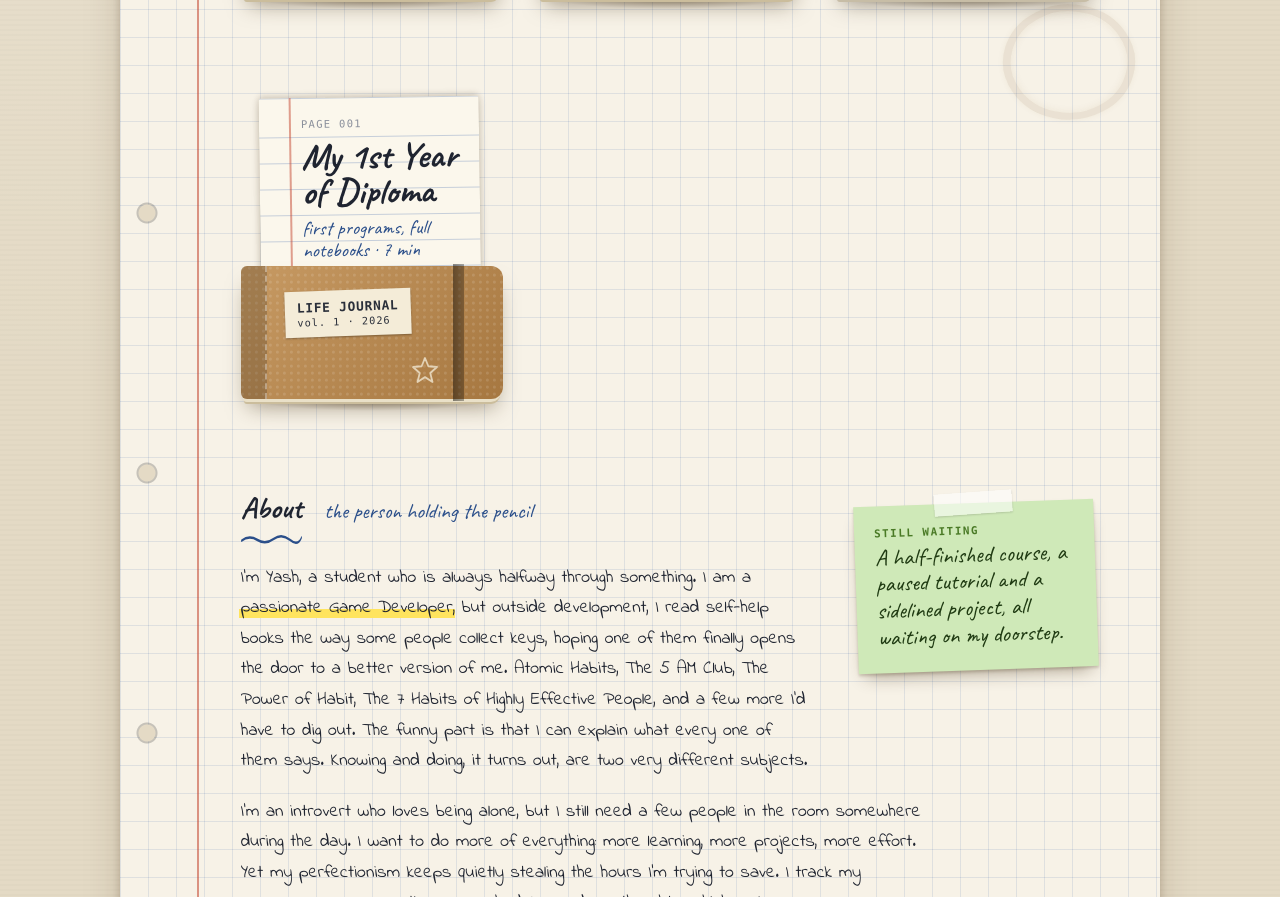
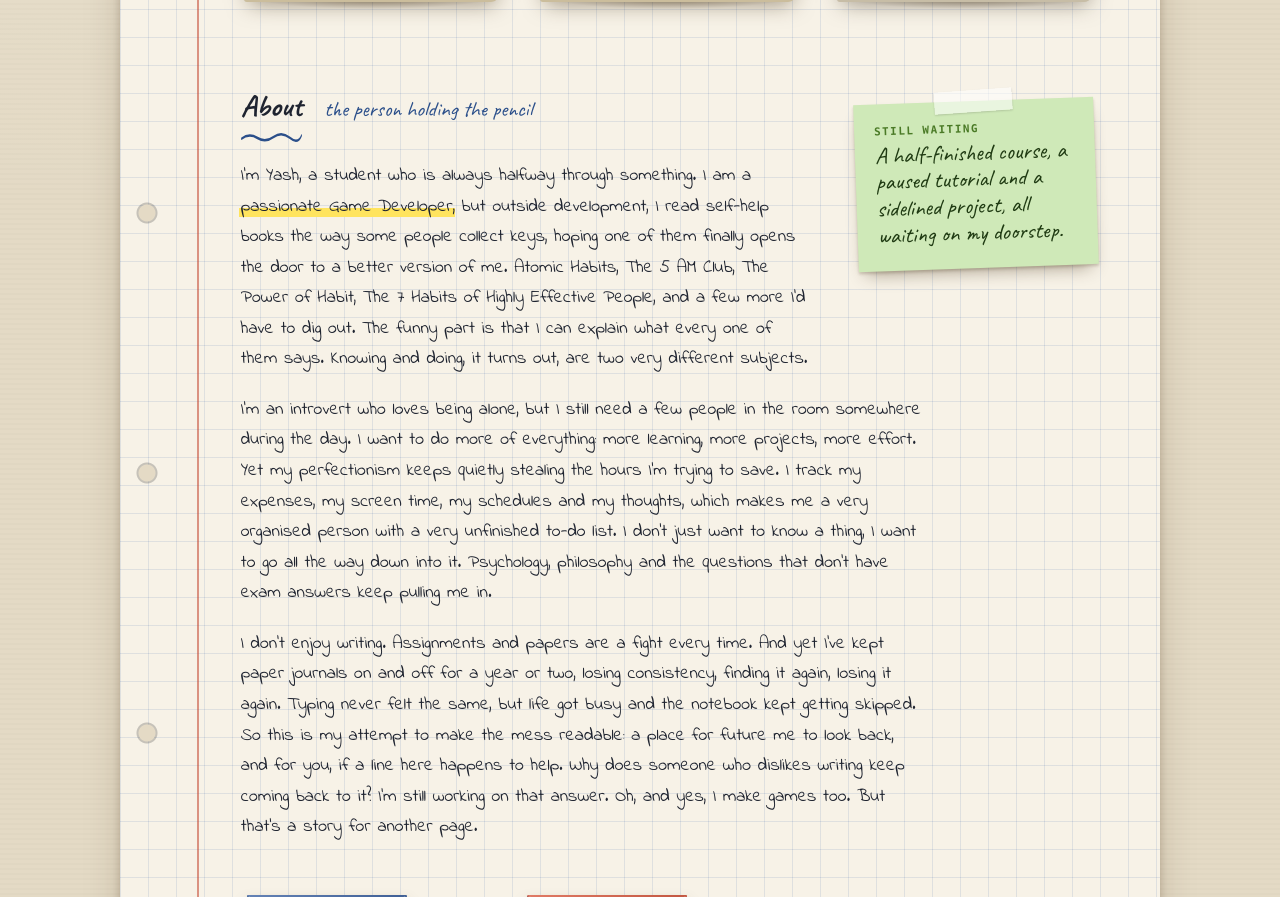
Before and after one commit to YashBhavsar29/Blog-1.0, a plain HTML site: page index.html in a window 1280 px wide. Shown: the part 1099-1996 px from the top of the page. Drawn offline with Linux system fonts and the light colour scheme.

Commit message:
fixed extra blog

```diff
--- a/index.html
+++ b/index.html
@@ -159,33 +159,6 @@
                     </div>
                 </div>
             </div>
-            <a class="entry"
-                href="posts/my-first-year-of-diploma.html"
-                data-entry
-                data-series="journal"
-                aria-label="Page 001: My 1st Year of Diploma">
-                <div class="entry-stage">
-                    <div class="entry-sheet">
-                        <span class="sheet-no">PAGE 001</span>
-                        <h3 class="sheet-title">My 1st Year of Diploma</h3>
-                        <p class="sheet-meta">first programs, full notebooks · 7 min</p>
-                    </div>
-                    <div class="entry-book">
-                        <span class="book-label"><b>LIFE JOURNAL</b>vol. 1 · 2026</span>
-                        <svg class="book-doodle"
-                            viewBox="0 0 40 40"
-                            fill="none"
-                            stroke="#f4ecd8"
-                            stroke-width="2.4"
-                            stroke-linecap="round"
-                            stroke-linejoin="round"
-                            aria-hidden="true">
-                            <path d="M20 4 L24.5 15 L36 16 L27 24 L30 36 L20 29.5 L10 36 L13 24 L4 16 L15.5 15 Z" />
-                        </svg>
-                    </div>
-                    <span class="entry-hint">pull the page out →</span>
-                </div>
-            </a>
         </div>
 
         <!-- ============ ABOUT (lives on the blog itself) ============ -->
```
